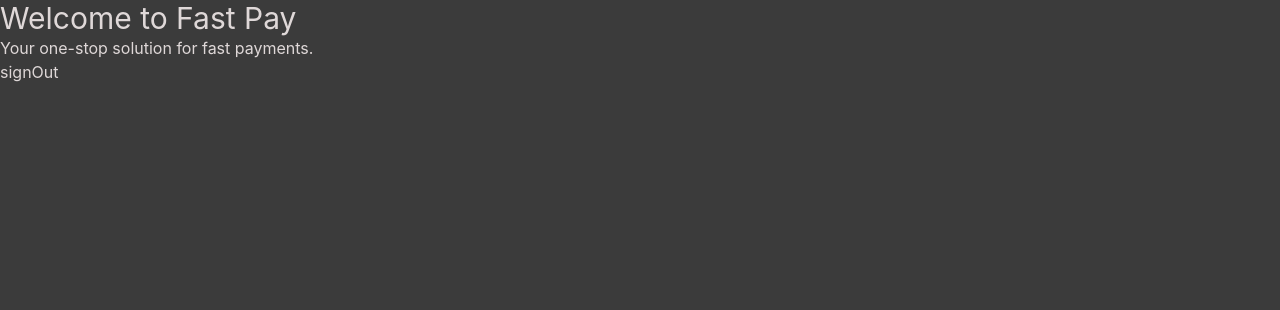
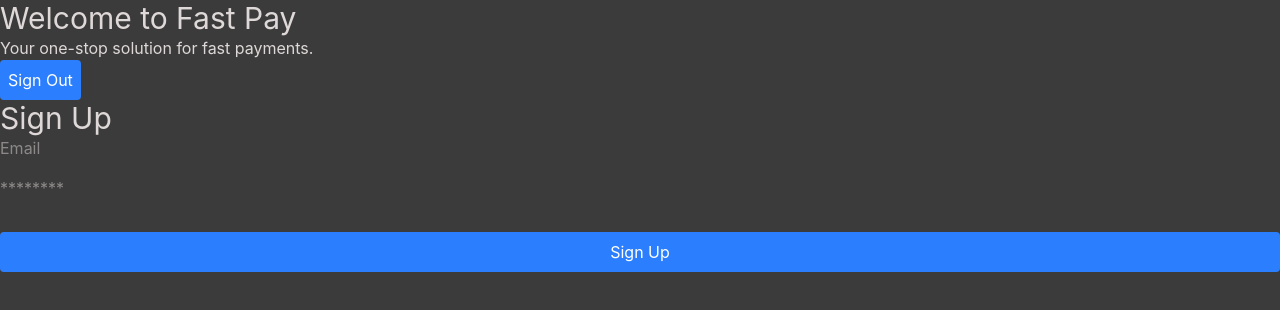
Before and after one commit to MauR27/Fast-Pay, a Next.js app: page / in a window 1280 px wide. Shown: the top 310 px of the page. Built offline with nearby package versions, Linux system fonts and the light colour scheme; no server answers.

Commit message:
added signin component

```diff
--- a/src/app/api/auth/[...nextauth]/route.ts
+++ b/src/app/api/auth/[...nextauth]/route.ts
@@ -65,8 +65,6 @@ const handler = NextAuth({
 
     async jwt({ token, user }) {
       if (user) {
-        console.log(token);
-
         return {
           ...token,
           id: user.id,
@@ -89,9 +87,6 @@ const handler = NextAuth({
       };
     },
   },
-  pages: {
-    signIn: "/login",
-  },
 });
 
 export { handler as GET, handler as POST };
--- a/src/components/MainPage.tsx
+++ b/src/components/MainPage.tsx
@@ -1,5 +1,6 @@
-import SignOutComponent from "@/utils/SignOutComponent";
+import SignOutComponent from "@/components/auth/SignOutComponent";
 import React from "react";
+import SignInComponent from "./auth/SignInComponent";
 
 const MainPageCS = () => {
   return (
@@ -7,6 +8,7 @@ const MainPageCS = () => {
       <h1 className="text-3xl">Welcome to Fast Pay</h1>
       <p>Your one-stop solution for fast payments.</p>
       <SignOutComponent />
+      <SignInComponent />
     </div>
   );
 };
--- a/src/components/auth/SignInComponent.tsx
+++ b/src/components/auth/SignInComponent.tsx
@@ -1,7 +1,74 @@
-import React from "react";
+"use client";
 
-const LoginComponentCS = () => {
-  return <div>LoginComponentCS</div>;
+import { Formik, FormikHelpers, FormikProps, Form, Field } from "formik";
+import { signIn } from "next-auth/react";
+import React, { useState } from "react";
+
+type FormValuesType = {
+  email: string;
+  password: string;
 };
 
-export default LoginComponentCS;
+const SignInComponent = () => {
+  const [error, setError] = useState<string | null>(null);
+
+  const initialValues: FormValuesType = {
+    email: "",
+    password: "",
+  };
+  return (
+    <div>
+      <h1 className="text-3xl">Sign Up</h1>
+      <Formik
+        initialValues={initialValues}
+        onSubmit={async (
+          values: FormValuesType,
+          { setSubmitting }: FormikHelpers<FormValuesType>
+        ) => {
+          try {
+            const res = await signIn("credentials", {
+              email: values.email,
+              password: values.password,
+              redirect: false,
+            });
+            if (res?.ok) {
+              window.location.href = "/";
+            }
+            if (res?.error) {
+              setError(res.error);
+            }
+          } catch (err) {
+            if (err instanceof Error) {
+              console.error("Error:", err.message);
+            }
+          }
+
+          setSubmitting(false);
+        }}
+      >
+        {({ isSubmitting }: FormikProps<FormValuesType>) => (
+          <Form className="flex flex-col gap-4">
+            <Field name="email" type="email" placeholder="Email" required />
+            <Field
+              name="password"
+              type="password"
+              placeholder="********"
+              required
+            />
+
+            <p>{error}</p>
+            <button
+              type="submit"
+              disabled={isSubmitting}
+              className="bg-blue-500 text-white p-2 rounded"
+            >
+              Sign Up
+            </button>
+          </Form>
+        )}
+      </Formik>
+    </div>
+  );
+};
+
+export default SignInComponent;
--- a/src/utils/SignOutComponent.tsx
+++ b/src/components/auth/SignOutComponent.tsx
@@ -8,7 +8,14 @@ const SignOutComponent = () => {
     const session = await getSession();
     console.log(session);
   })();
-  return <button onClick={() => signOut()}>signOut</button>;
+  return (
+    <button
+      className="bg-blue-500 text-white p-2 rounded"
+      onClick={() => signOut()}
+    >
+      Sign Out
+    </button>
+  );
 };
 
 export default SignOutComponent;
```
